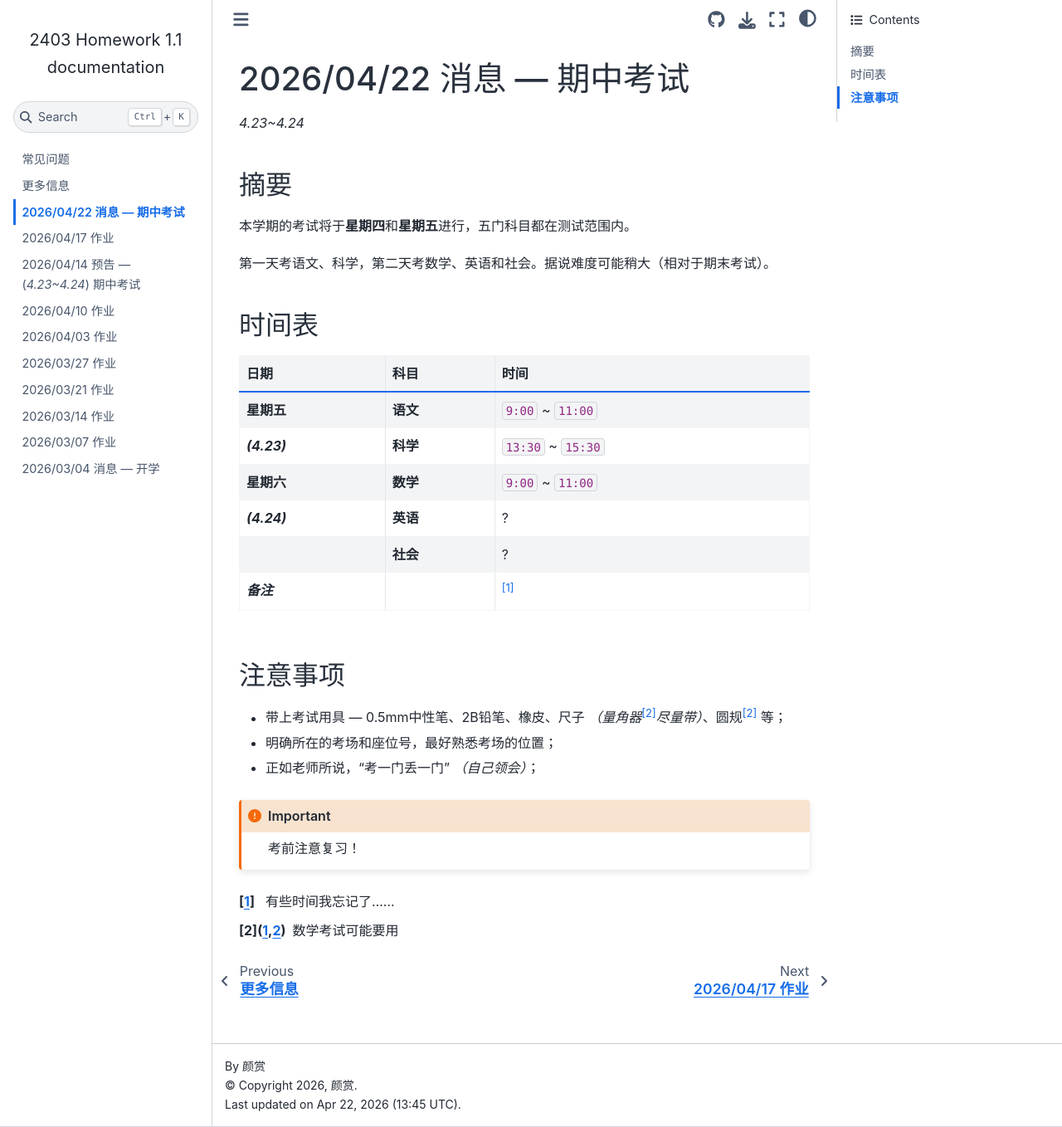
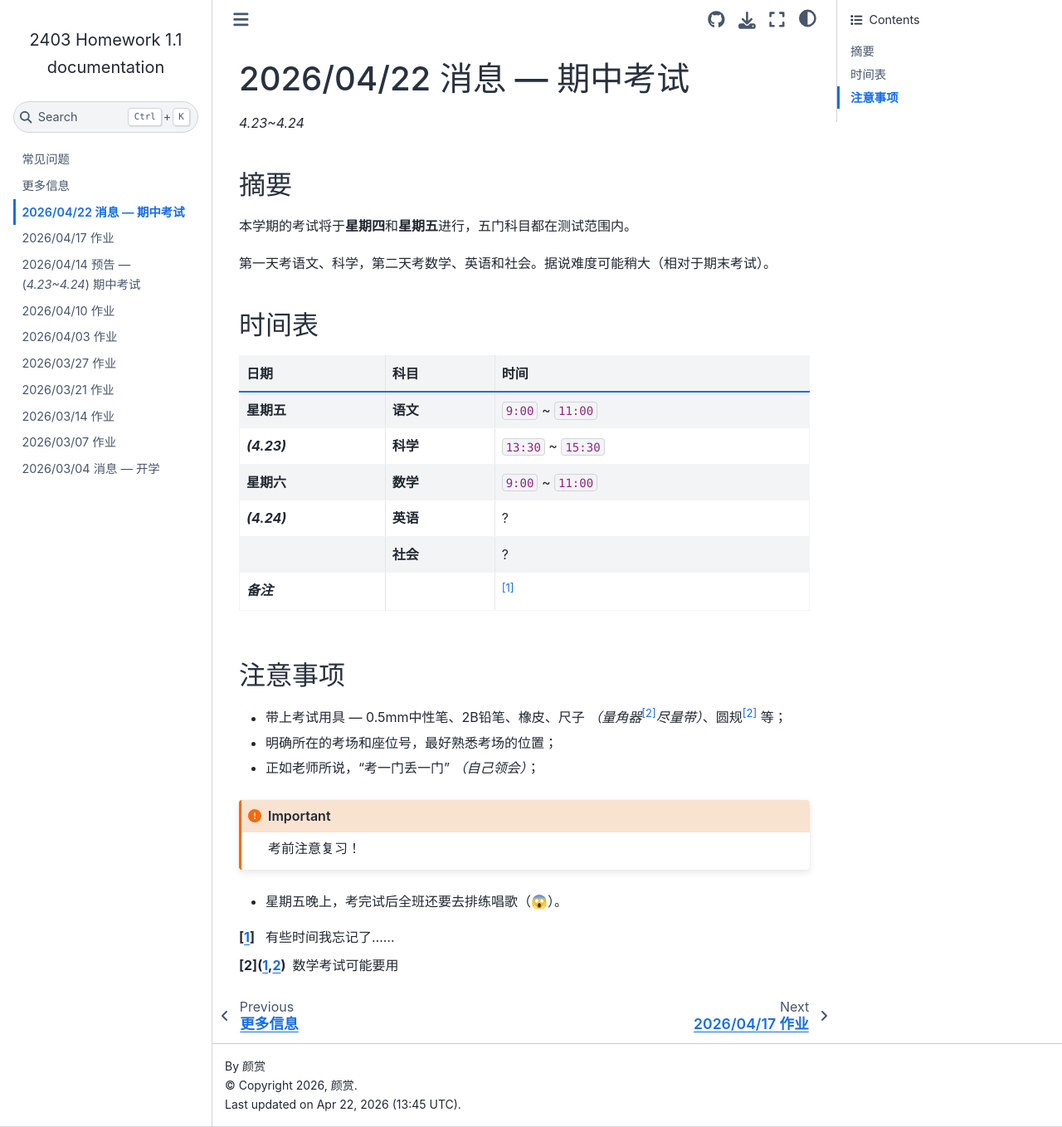
Before and after one commit to Sail-in-1024/2403-Homework, a Sphinx documentation site: the page built from docs/source/events/26.04.22-message.rst, in a window 1280 px wide and 1358 px high. Shown: the whole window at 83% size. Built offline with Sphinx 7.4.7 and the Sphinx Book theme 1.1.4, drawn with Linux system fonts in a browser that asks for light colours.

Commit message:
更新 26.04.22-message.rst

```diff
--- a/docs/source/events/26.04.22-message.rst
+++ b/docs/source/events/26.04.22-message.rst
@@ -56,5 +56,7 @@
 
    考前注意复习！
 
+* 星期五晚上，考完试后全班还要去排练唱歌（😱）。
+
 .. [#] 有些时间我忘记了......
 .. [#mathematics] 数学考试可能要用
```
